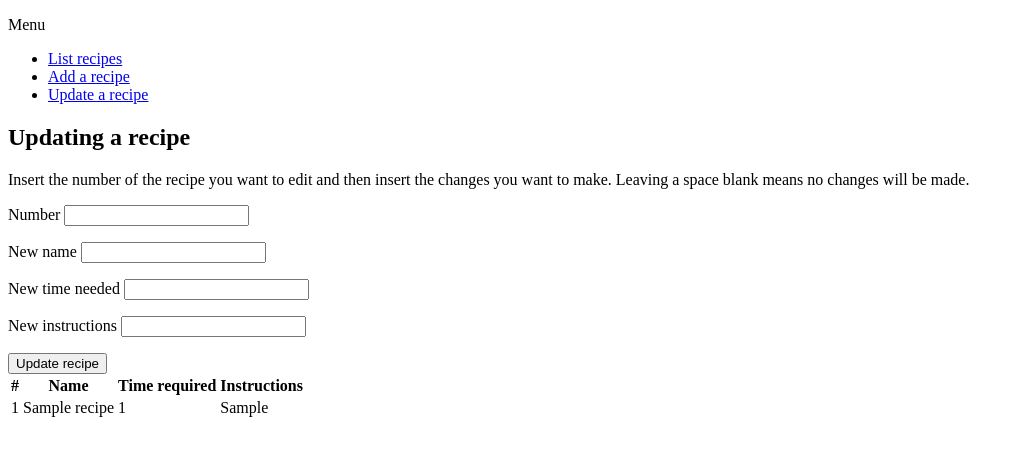
After one commit to lauriap/OnlineRecipes, a Flask app: page /recipes/update/ in a window 1280 px wide. The commit adds this page. Shown: the top 456 px of the page, without its empty margins (0-1024 px from the left). Run offline with Flask 2, Linux system fonts and the light colour scheme; tables that the repository leaves empty hold one stand-in row (values such as "Sample post").

Commit message:
Vko 2 v. 1.1

```diff
--- a/application/recipes/views.py
+++ b/application/recipes/views.py
@@ -10,6 +10,36 @@ def recipes_index():
 def recipes_form():
     return render_template("recipes/new.html")
 
+@app.route("/recipes/update/")
+def recipes_updateform():
+    return render_template("recipes/update.html", recipes = Recipe.query.all())
+
+#TYÖN ALLA
+@app.route("/recipes/update/", methods=["POST"])
+def recipes_update():
+
+    recipe_id = request.form.get("id")
+    recipe = Recipe.query.filter_by(id=recipe_id).first()
+
+    newName = request.form.get("name")
+    newTimeNeeded = request.form.get("timeNeeded")
+    newInstructions = request.form.get("instructions")
+
+    if newName != "":
+        recipe.name = newName
+
+    if newTimeNeeded != "":
+        recipe.timeNeeded = newTimeNeeded
+
+    if newInstructions != "":
+        recipe.instructions = newInstructions
+
+    db.session().commit()
+
+    return redirect(url_for("recipes_index"))
+
+## PÄÄTTYY
+
 @app.route("/recipes/", methods=["POST"])
 def recipes_create():
     r = Recipe(request.form.get("name"), request.form.get("timeNeeded"), request.form.get("instructions"))
--- a/application/templates/index.html
+++ b/application/templates/index.html
@@ -2,6 +2,6 @@
 
 {% block body %}
   <p>
-    Hello world!
+    Welcome to Online Recipes!
   </p>
 {% endblock %}
--- a/application/templates/layout.html
+++ b/application/templates/layout.html
@@ -10,6 +10,7 @@
       <ul>
 	<li><a href="{{ url_for('recipes_index') }}">List recipes</a></li>
 	<li><a href="{{ url_for('recipes_form') }}">Add a recipe</a></li>
+	<li><a href="{{ url_for('recipes_updateform') }}">Update a recipe</a></li>
       </ul>
 
       {% block body %}
--- a/application/templates/recipes/list.html
+++ b/application/templates/recipes/list.html
@@ -1,14 +1,18 @@
 {% extends "layout.html" %}
 
 {% block body %}
+<h2>List of all recipes</h2>
+<p></p>
   <table>
     <tr>
+      <th>#</th>
       <th>Name</th>
       <th>Time required</th>
       <th>Instructions</th>
     </tr>
     {% for recipe in recipes %}
     <tr>
+      <td>{{ recipe.id }}</td>
       <td>{{ recipe.name }}</td>
       <td>{{ recipe.timeNeeded }}</td>
       <td>{{ recipe.instructions }}</td>
--- /dev/null
+++ b/application/templates/recipes/update.html
@@ -0,0 +1,32 @@
+{% extends "layout.html" %}
+
+{% block body %}
+<h2>Updating a recipe</h2>
+<p>Insert the number of the recipe you want to edit and then insert the changes you want to make. Leaving a space blank means no changes will be made.</p>
+<form method="POST" action="{{ url_for('recipes_update') }}">
+  <p>Number <input type="text" name="id" /></p>
+  <p>New name <input type="text" name="name"/></p>
+  <p>New time needed <input type="text" name="timeNeeded" /></p>
+  <p>New instructions <input type="text" name="instructions" /></p>
+  <input type="submit" value="Update recipe"/>
+</form>
+
+<table>
+    <tr>
+      <th>#</th>
+      <th>Name</th>
+      <th>Time required</th>
+      <th>Instructions</th>
+    </tr>
+    {% for recipe in recipes %}
+    <tr>
+      <td>{{ recipe.id }}</td>
+      <td>{{ recipe.name }}</td>
+      <td>{{ recipe.timeNeeded }}</td>
+      <td>{{ recipe.instructions }}</td>
+    </tr>
+    {% endfor %}
+  </table>
+
+
+{% endblock %}
```
